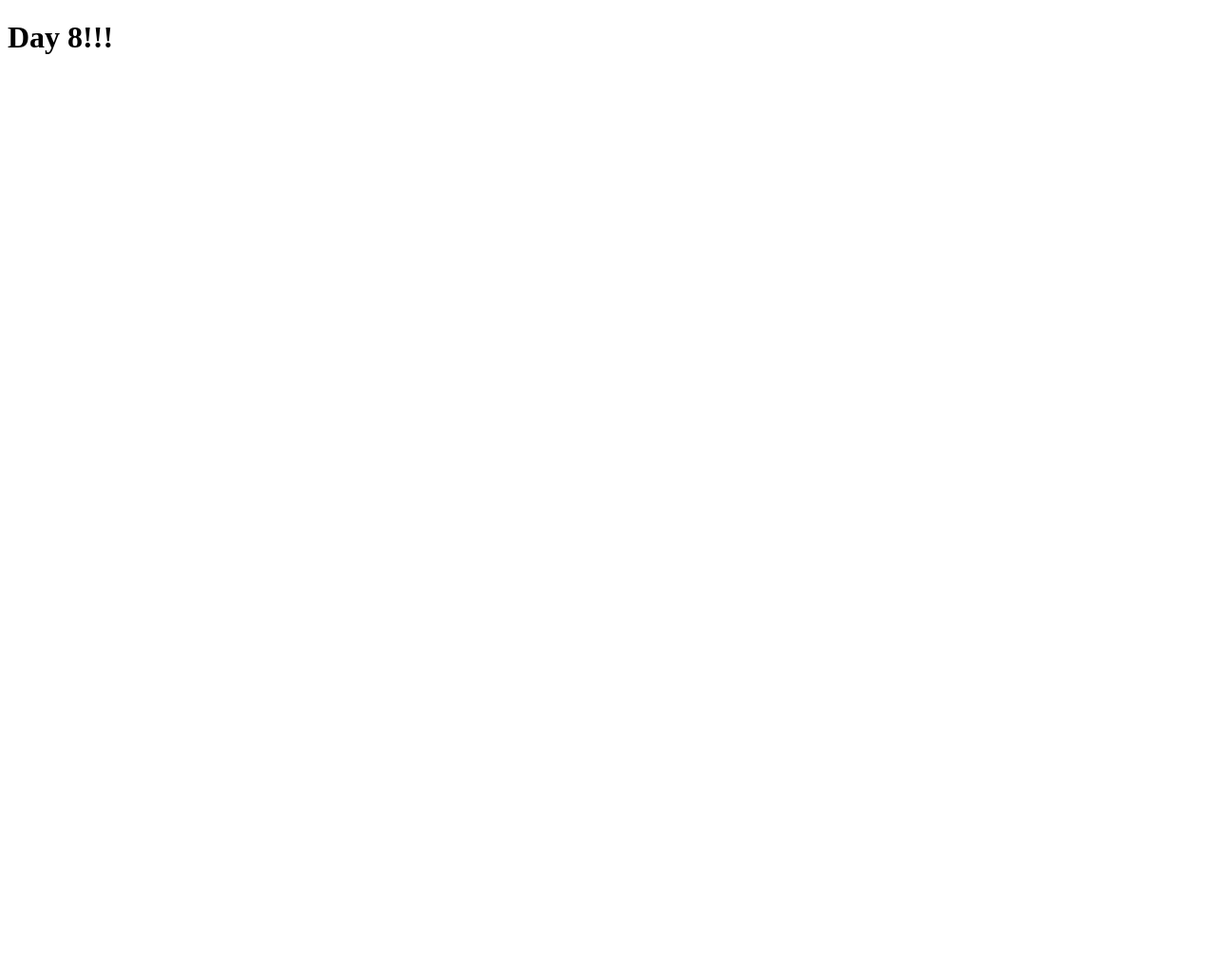
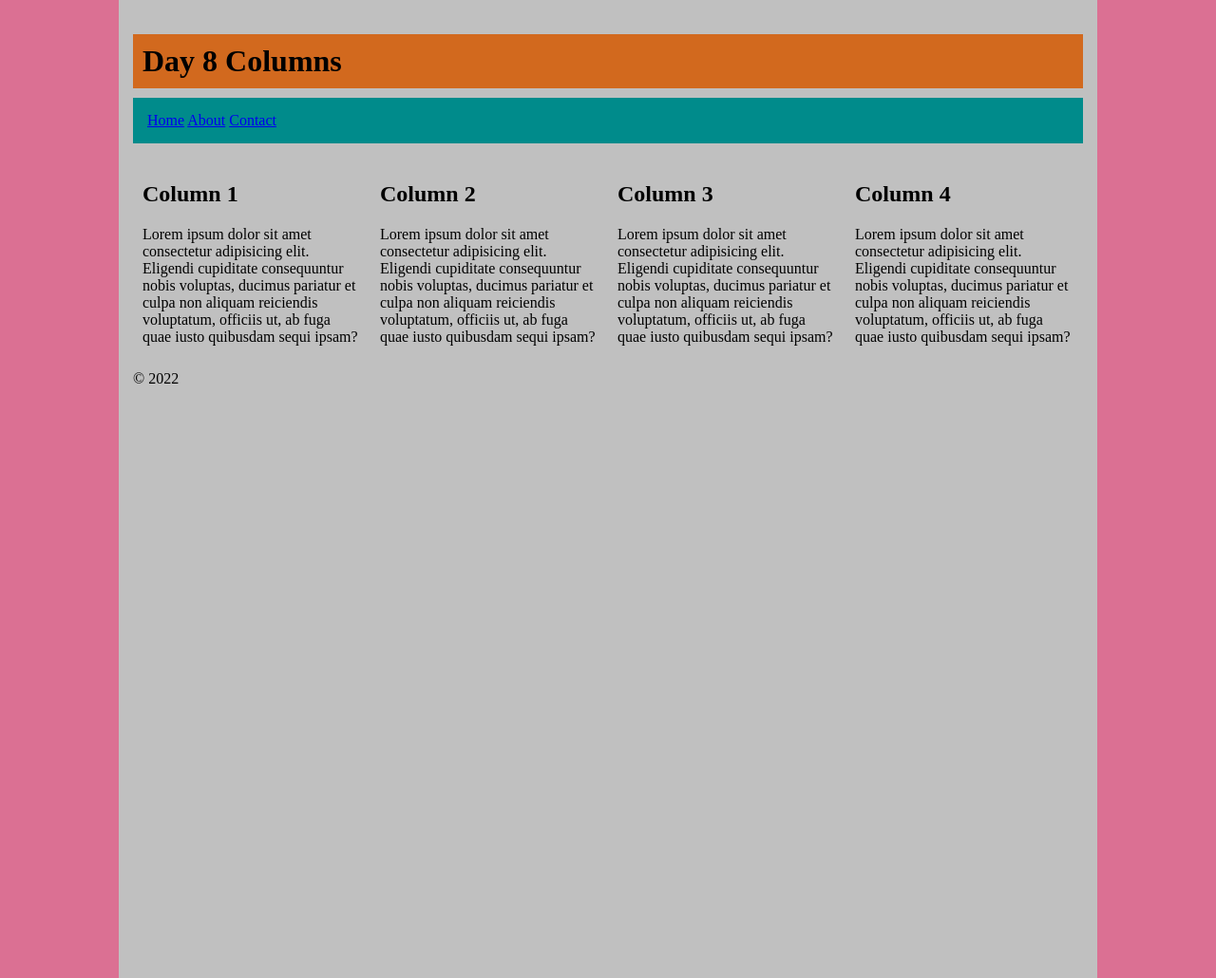
Before and after one commit to yer-lee/Day-8, a plain HTML site: page index.html in a window 1280 px wide. Shown: the whole page at 95% size. Before the commit the page ends 800 px from the top, so only its background shows below. Drawn offline with Linux system fonts and the light colour scheme.

Commit message:
added about contact and modified index and css

```diff
--- a/css/styles.css
+++ b/css/styles.css
@@ -0,0 +1,37 @@
+body {
+    background-color: palevioletred;
+    margin: auto;
+    padding: auto;
+}
+
+.container {
+    width: 1000px;
+    background-color: silver;
+    margin: auto;
+    padding: 15px;
+    height: 1000px;
+}
+
+h1 {
+    background-color: chocolate;
+    border: 2px rgb(12, 12, 12);
+    margin-bottom: 10px;
+    padding: 10px;
+}
+
+nav {
+    background-color: darkcyan;
+    border: rgb(12, 12, 12);
+    margin-bottom: 10px;
+    padding: 15px;
+}
+
+.columns {
+    float: left;
+    width: 230px;
+    padding: 10px;
+}
+
+footer {
+    clear: left;
+}
--- a/index.html
+++ b/index.html
@@ -4,10 +4,44 @@
     <meta charset="UTF-8">
     <meta http-equiv="X-UA-Compatible" content="IE=edge">
     <meta name="viewport" content="width=device-width, initial-scale=1.0">
-    <title>Document</title>
+    <title>Websites for Beginners</title>
     <link rel="stylesheet" href="css/styles.css">
 </head>
+
+
 <body>
-    <h1>Day 8!!!</h1>
+    <div class="container">
+        <header>
+            <h1>Day 8 Columns</h1>
+        </header>
+        <nav>
+            <a href="/index.html">Home</a>
+            <a href="/about.html">About</a>
+            <a href="/contact.html">Contact</a>
+        </nav>
+        <main class="row">
+            <div class="columns">
+                <h2>Column 1</h2>
+                <p>Lorem ipsum dolor sit amet consectetur adipisicing elit. Eligendi cupiditate consequuntur nobis voluptas, ducimus pariatur et culpa non aliquam reiciendis voluptatum, officiis ut, ab fuga quae iusto quibusdam sequi ipsam?</p>
+            </div>
+            <div class="columns">
+                <h2>Column 2</h2>
+                <p>Lorem ipsum dolor sit amet consectetur adipisicing elit. Eligendi cupiditate consequuntur nobis voluptas, ducimus pariatur et culpa non aliquam reiciendis voluptatum, officiis ut, ab fuga quae iusto quibusdam sequi ipsam?</p>
+            </div>
+            <div class="columns">
+                <h2>Column 3</h2>
+                <p>Lorem ipsum dolor sit amet consectetur adipisicing elit. Eligendi cupiditate consequuntur nobis voluptas, ducimus pariatur et culpa non aliquam reiciendis voluptatum, officiis ut, ab fuga quae iusto quibusdam sequi ipsam?</p>
+            </div>
+            <div class="columns">
+                <h2>Column 4</h2>
+                <p>Lorem ipsum dolor sit amet consectetur adipisicing elit. Eligendi cupiditate consequuntur nobis voluptas, ducimus pariatur et culpa non aliquam reiciendis voluptatum, officiis ut, ab fuga quae iusto quibusdam sequi ipsam?</p>
+            </div>
+        </main>
+        <footer>
+            <p>&copy; 2022</p>
+        </footer>
+    </div>
 </body>
+
+
 </html>
```
Also changed, not shown: about.html (added, +30 -0 lines), contact.html (added, +30 -0 lines).
